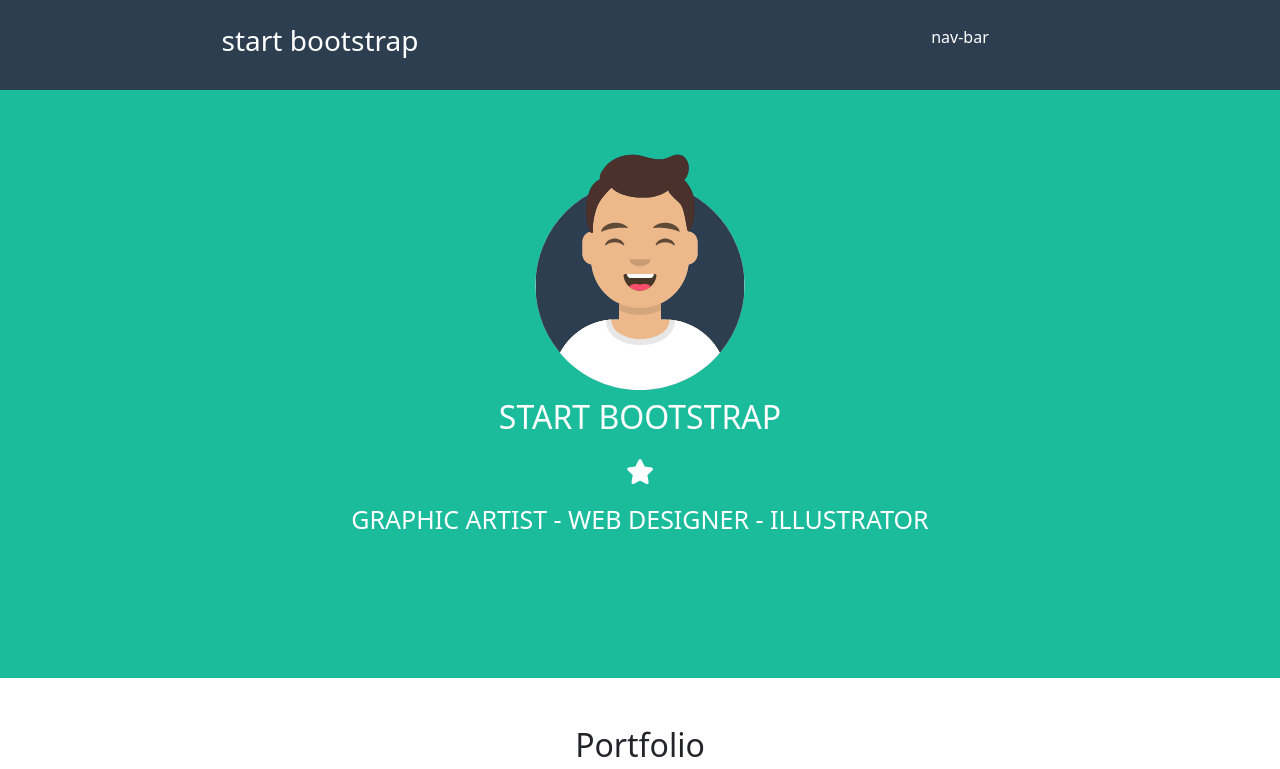
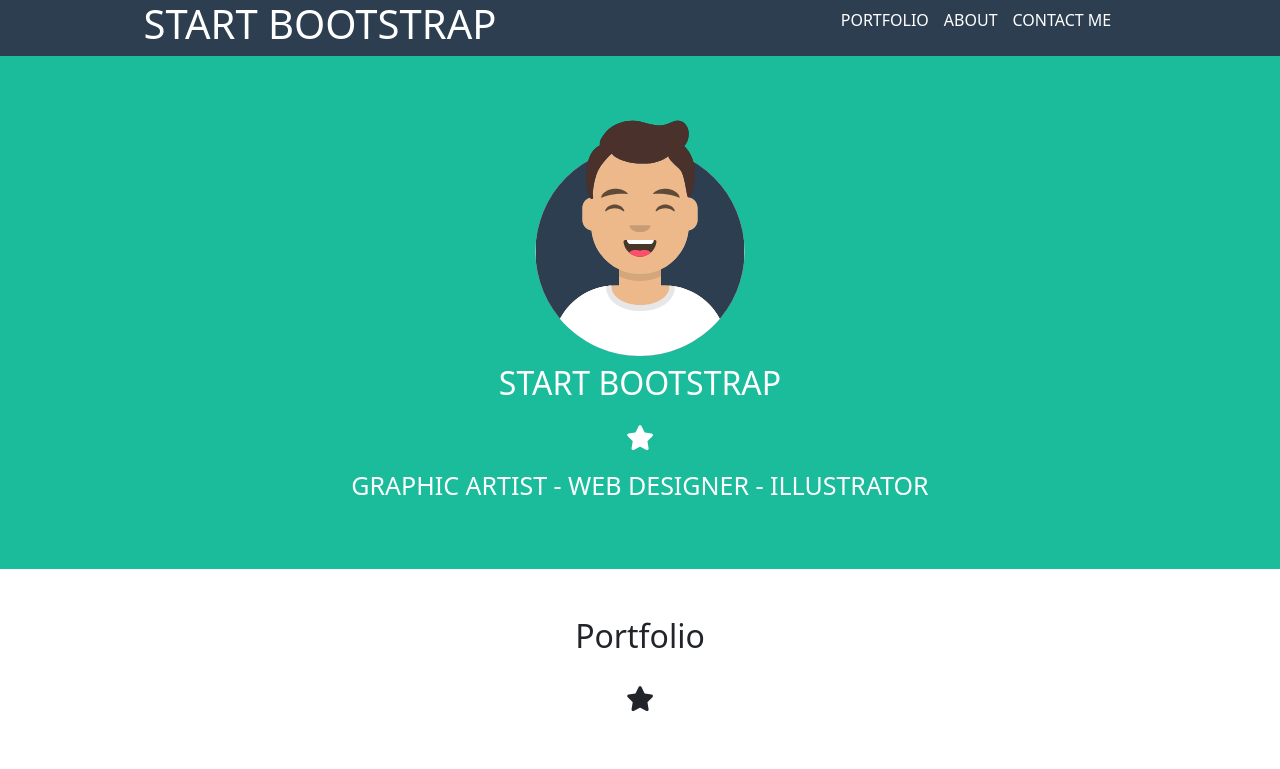
Before and after one commit to Pietrodon/html-css-bootstrap-freelancer, a plain HTML site: page index.html in a window 1280 px wide. Shown: the top 769 px of the page. Drawn offline with nearby package versions, Linux system fonts and the light colour scheme.

Commit message:
inserimento nav-bar e rifiniture finali

```diff
--- a/index.html
+++ b/index.html
@@ -14,10 +14,22 @@
         <div class="container-fluid ms_bg-grey text-center">
             <div class="row ms_h-header align-items-center">
                 <div class="col-6">
-                    <h3>start bootstrap</h3>
+                    <h1>START BOOTSTRAP</h1>
                 </div>
-                <div class="col-6">
-                    <p>nav-bar</p>
+                <div class="col-md-6">
+                    <nav>
+                        <ul>
+                            <li>
+                                <a href="#richiamo-portfolio">PORTFOLIO</a>
+                            </li>
+                            <li>
+                                <a href="#richiamo-about">ABOUT</a>
+                            </li>
+                            <li>
+                                <a href="#richiamo-contact-me">CONTACT ME</a>
+                            </li>
+                        </ul>
+                    </nav>
                 </div>
             </div>
         </div>
@@ -35,7 +47,7 @@
                 </div>
             </div>
         </section>
-        <section>
+        <section id="richiamo-portfolio">
             <div class="container-fluid text-center">
                 <div class="row justify-content-center">
                     <div class="col-12 py-5">
@@ -67,7 +79,7 @@
                 </div>
             </div>
         </section>
-        <section class="container-fluid ms_bg-green">
+        <section class="container-fluid ms_bg-green" id="richiamo-about">
             <div class="container  text-center ms_h-about">
                 <div class="row justify-content-center">
                     <div class="col-12 py-5">
@@ -82,7 +94,7 @@
                 </div>
             </div>
         </section>
-        <section>
+        <section id="richiamo-contact-me">
             <div class="container-fluid  text-center ms_h-contact">
                 <div class="row justify-content-center">
                     <div class="col-12 py-5">
@@ -122,7 +134,7 @@
     <footer>
         <section class="container-fluid ms_bg-blue">
             <div class="container text-center  ms_h-info">
-                <div class="row justify-content-evenly py-5">
+                <div class="row justify-content-evenly py-5 gap-5">
                     <div class="col-auto col-md-4">
                         <h4>LOCATION</h4>
                         <p class="ms_txt-footer-size">2215 John Daniel Dive Clark,Mo 54243</p>
--- a/style.css
+++ b/style.css
@@ -1,7 +1,6 @@
 
 .ms_bg-grey{
     background-color:rgb(44, 62, 80);
-    min-height: 88px;
     color: white;
 }
 .ms_bg-green{
@@ -12,8 +11,18 @@
     background-color: rgb(58, 84, 109);
     color: white;
 }
-.ms_h-header{
-    height: 90px;
+ul{
+    list-style: none;
+    display: flex;
+    justify-content: center;
+    gap: 15px;
+}
+li{
+    align-items: center;
+}
+a{
+    color: white;
+    text-decoration: none;
 }
 .ms_img-size{
     width: 230px;
@@ -61,19 +70,10 @@
     line-height: 15px;
     padding: 13px;
 }
-.ms_h-start{
-    min-height: 588px;
+/* media query */
+
+@media screen and (max-width: 991px) {
+    .ms_txt-about{
+        column-count: 1;
+    }
 }
-
-.ms_h-about{
-    min-height: 497px;
-}
-.ms_h-contact{
-    min-height: 688px;
-}
-.ms_h-info{
-    min-height:229px ;
-}
-.ms_h-copyright{
-    min-height: 111px;
-}
```
